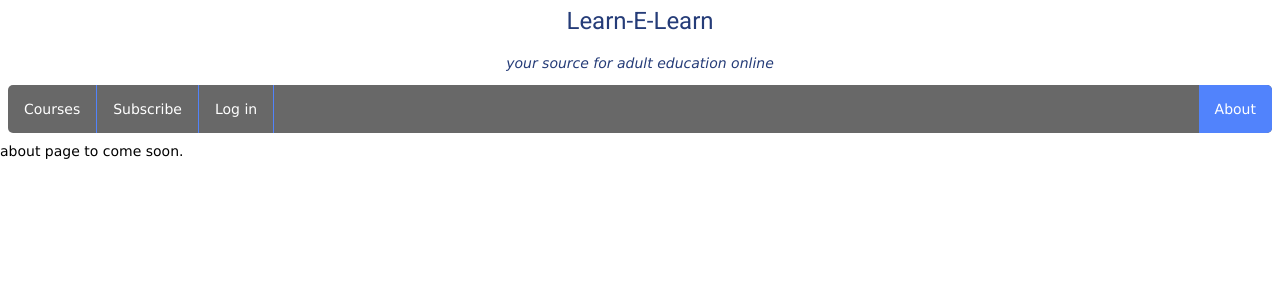
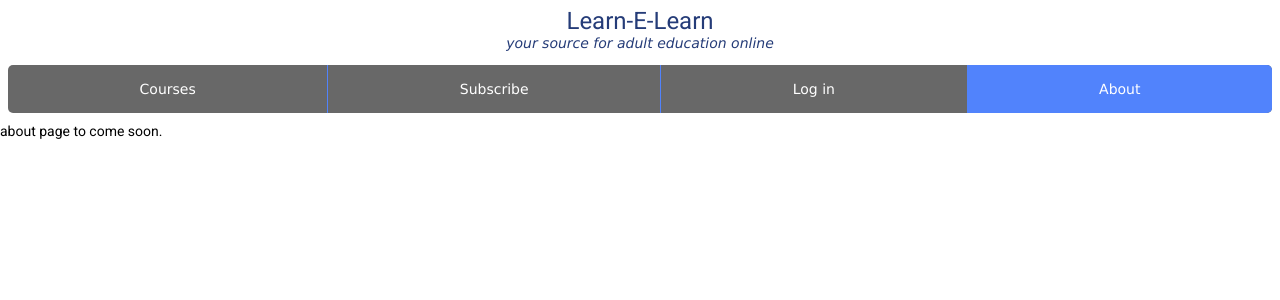
Before and after one commit to Dom-Dermann/learn-e-learn, an Angular app: page /about in a window 1280 px wide. Shown: the top 300 px of the page. Built offline with nearby package versions, Linux system fonts and the light colour scheme.

Commit message:
logo and nav bar fixed to top

```diff
--- a/src/app/app.component.html
+++ b/src/app/app.component.html
@@ -1,8 +1,6 @@
-<section>
 <header>
     <h1> Learn-E-Learn </h1>
     <p class="description"> your source for adult education online </p>
 </header>
 <nav-bar #navbar></nav-bar>
 <router-outlet></router-outlet>
-</section>
--- a/src/app/app.component.scss
+++ b/src/app/app.component.scss
@@ -1,3 +1,16 @@
+.grid-container {
+    display: grid;
+    grid-template-rows: 1fr 1fr;
+}
+
+header {
+    position: sticky;
+    top: 0;
+    background-color: white;
+    width: 100%;
+    margin: 0 auto;
+}
+
 h1 {
     color: #253C78;
     text-align: center;
@@ -6,6 +19,7 @@ h1 {
 
 p {
     text-align: center;
+    margin-top: -20px;
 }
 
 .description {
--- a/src/app/course-viewer/course-viewer.component.html
+++ b/src/app/course-viewer/course-viewer.component.html
@@ -1,6 +1,6 @@
 <h1> {{ courseItem.name }} </h1>
 <section class="container">
-  <div class="flex-container">
+  <div class="grid-item">
     <div id="writtenContent">
       <h2> {{ currentTitle }} </h2>
       <p> {{ currentText }} </p>
@@ -12,11 +12,13 @@
     </div>
   </div>
 
-  <div class="flex-container">
+  <div class="grid-item">
     <div class="videoViewer">
       <iframe [src]="currentVideoUrl | safe" allow="accelerometer; autoplay; encrypted-media; gyroscope; picture-in-picture" allowfullscreen></iframe>
     </div>
   </div>
+</section>
+
 
 <cert-pop class="my-prompt" [isOpen]="popUpOpen">
   <div class="box">
@@ -33,4 +35,3 @@
     </footer>
   </div>
 </cert-pop>
-</section>
--- a/src/app/course-viewer/course-viewer.component.scss
+++ b/src/app/course-viewer/course-viewer.component.scss
@@ -11,13 +11,13 @@
 }
 
 .container {
-    display: flex;
+    display: grid;
+    grid-template-columns: 50% 50%;
+    grid-template-rows: 50% 50%;
 }
 
-.flex-container {
-    display: flex;
-    flex-direction: column;
-    flex-wrap: wrap;
+.grid-item {
+    background-color: black;
 }
 
 .videoViewer {
--- a/src/app/nav-bar/nav-bar.component.scss
+++ b/src/app/nav-bar/nav-bar.component.scss
@@ -6,12 +6,14 @@ ul {
     border-radius: 5px;
     background-color: #686868;
     position: sticky;
-    top: 2px;
+    top: 45px;
+    display: flex;
 }
 
 li {
     float: left;
     border-right: 1px solid #5183FC;
+    flex: auto;
 }
 
 li:last-child {
```
Lines whose indentation alone changed are shown as unchanged.
